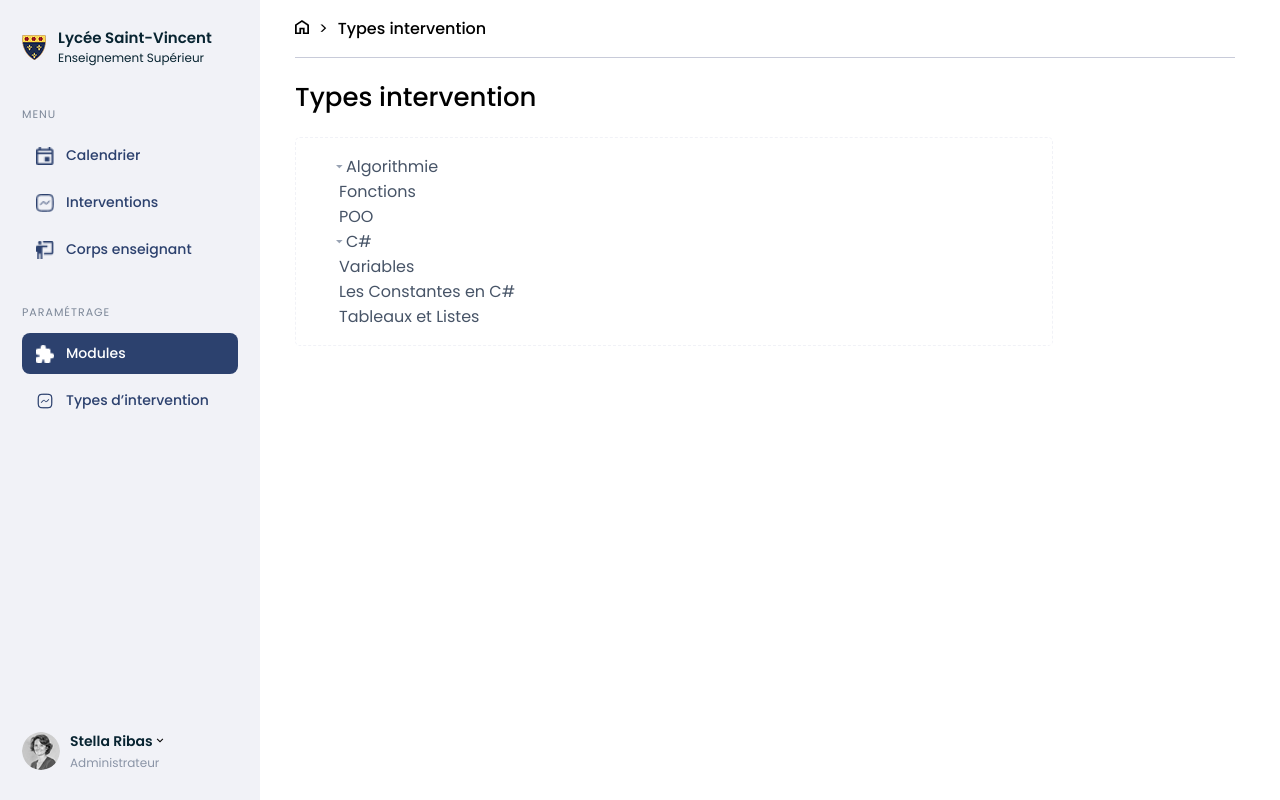
After one commit to maiiro0/EnseignementSuperieur, a PHP site: page /Modules.php in a window 1280 px wide. The commit adds this page. Run offline with PHP 8.4, Linux system fonts and the light colour scheme; a user stored in the database is signed in; data comes from the database, SQL or seed files in the repository.

Commit message:
Fonctions

```diff
--- a/database/User_database.php
+++ b/database/User_database.php
@@ -296,3 +296,10 @@ function select_nb_pages_filtre_fiche_enseignant($con, $id, $filtre_start_date,
     $contenu = $requete->fetchAll(\PDO::FETCH_ASSOC);
     return $contenu;
 }
+
+function select_parent($con) {
+    $requete = $con -> prepare("SELECT id,name FROM module WHERE parent_id IS NULL;");
+    $requete->execute();
+    $infos = $requete->fetchAll(PDO::FETCH_ASSOC);
+    return $infos;
+}
--- /dev/null
+++ b/public/Modules.php
@@ -0,0 +1,45 @@
+<?php
+require_once 'inclus/auth_check.php';
+require_once('inclus/Connexion.php');
+require_once '../database/User_database.php';
+require_once 'inclus/Header.php';
+$active='modules';
+?>
+
+<body>
+    <nav>
+        <?php require_once('inclus/Menu_gestion_licence.php'); ?>
+    </nav>
+
+    <section class="intervention-type page">
+        <div class="breadcrumb">
+            <a href="Calendrier.php"><img src="assets/home.png" alt=""></a>
+            <p>></p>
+            <a href="#">Types intervention</a>
+        </div>
+
+        <section class="titles-page">
+            <h3>Types intervention</h3>
+        </section>
+
+        <section class="dashed">
+            <?php
+                $infos = select_parent($con);
+                ?><ul><?php
+                foreach ($infos as $info){ ?>
+                    <li><img src="assets/Module-arrow.png" alt=""><?php echo $info['name']; ?> </li>
+                    <?php
+                    $requete = $con->prepare('SELECT id, name FROM module WHERE parent_id = :nom_parent');
+                    $requete->bindParam(':nom_parent', $info['id']);
+                    $requete->execute();
+                    $enfants = $requete->fetchAll(PDO::FETCH_ASSOC);
+                    foreach ($enfants as $enfant) {?>
+                        <li><img src="" alt=""><?php echo $enfant['name']; ?> </li><?php
+                    }
+                }
+                ?></ul><?php
+            ?>
+        </section>
+    </section>
+</body>
+</html>
--- a/public/inclus/Menu_gestion_licence.php
+++ b/public/inclus/Menu_gestion_licence.php
@@ -31,7 +31,7 @@
 
         <div class="menu-section">
             <div class="menu-section-title">PARAMÉTRAGE</div>
-                <a href="#" class="menu-item <?php if($active=='modules') echo 'active-item-menu'; ?>">
+                <a href="Modules.php" class="menu-item <?php if($active=='modules') echo 'active-item-menu'; ?>">
                 <img src="<?php if($active=='modules') echo 'assets/white-module.png'; else echo 'assets/icon4.png'?>" class="menu-icon">
                 Modules
                 </a>
--- a/public/style.css
+++ b/public/style.css
@@ -943,3 +943,23 @@ table.table_teacher_interventions{
 table.table_teacher_interventions td{
     font-size: 14px;
 }
+
+.dashed {
+    border: 1px dashed #F1F2F7;
+    border-radius: 5px;
+    width: 756px;
+}
+
+.dashed ul li {
+    color: #475467;
+    display: flex;
+    align-items: center;
+}
+
+.dashed ul {
+    list-style: none;
+}
+
+.dashed ul li img {
+    padding-right: 3px;
+}
```
Also changed, not shown: public/Corps_enseignant.php (line endings or trailing spaces), public/assets/Module-arrow.png (added), public/inclus/Connexion.php (line endings or trailing spaces).
